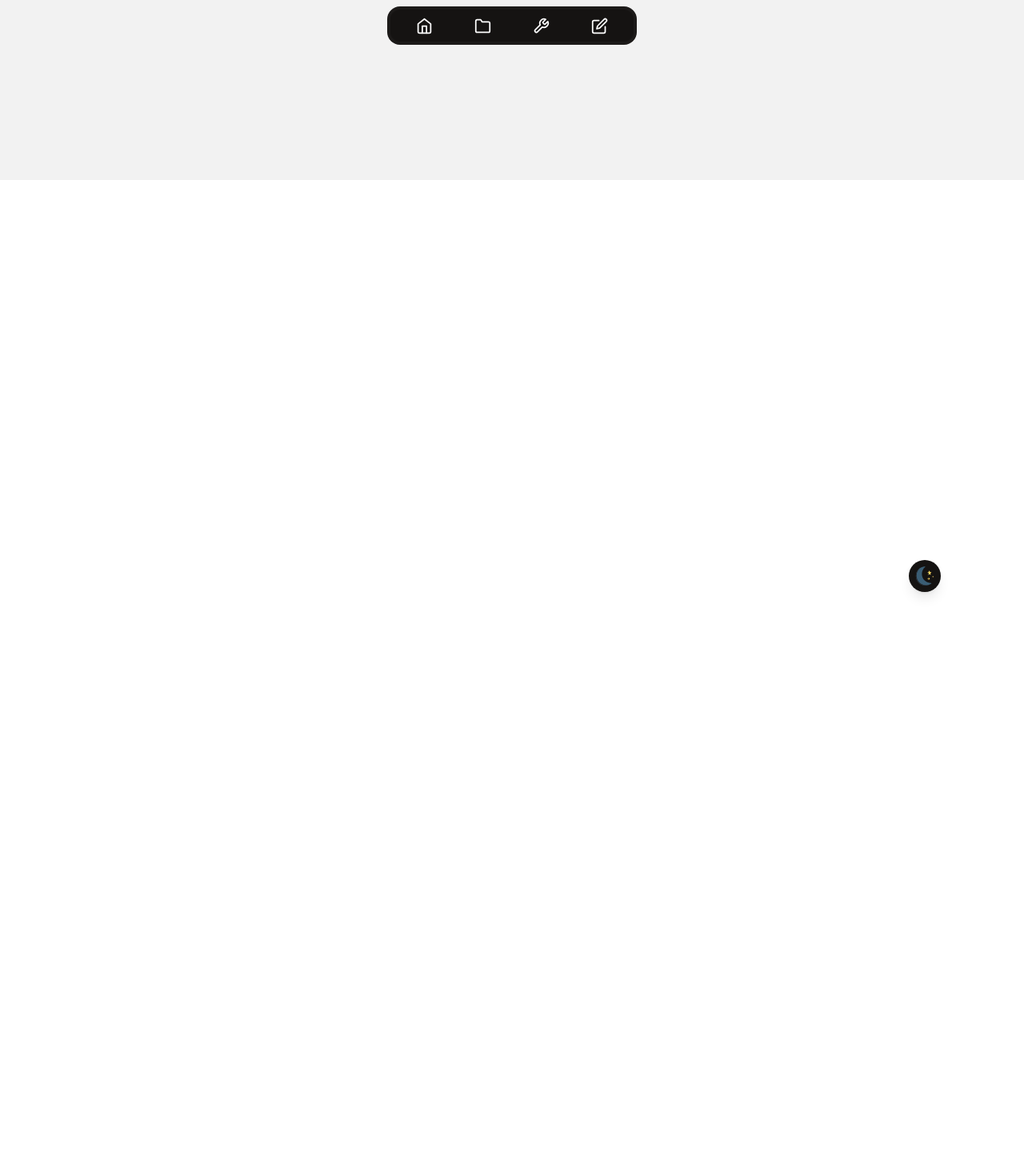
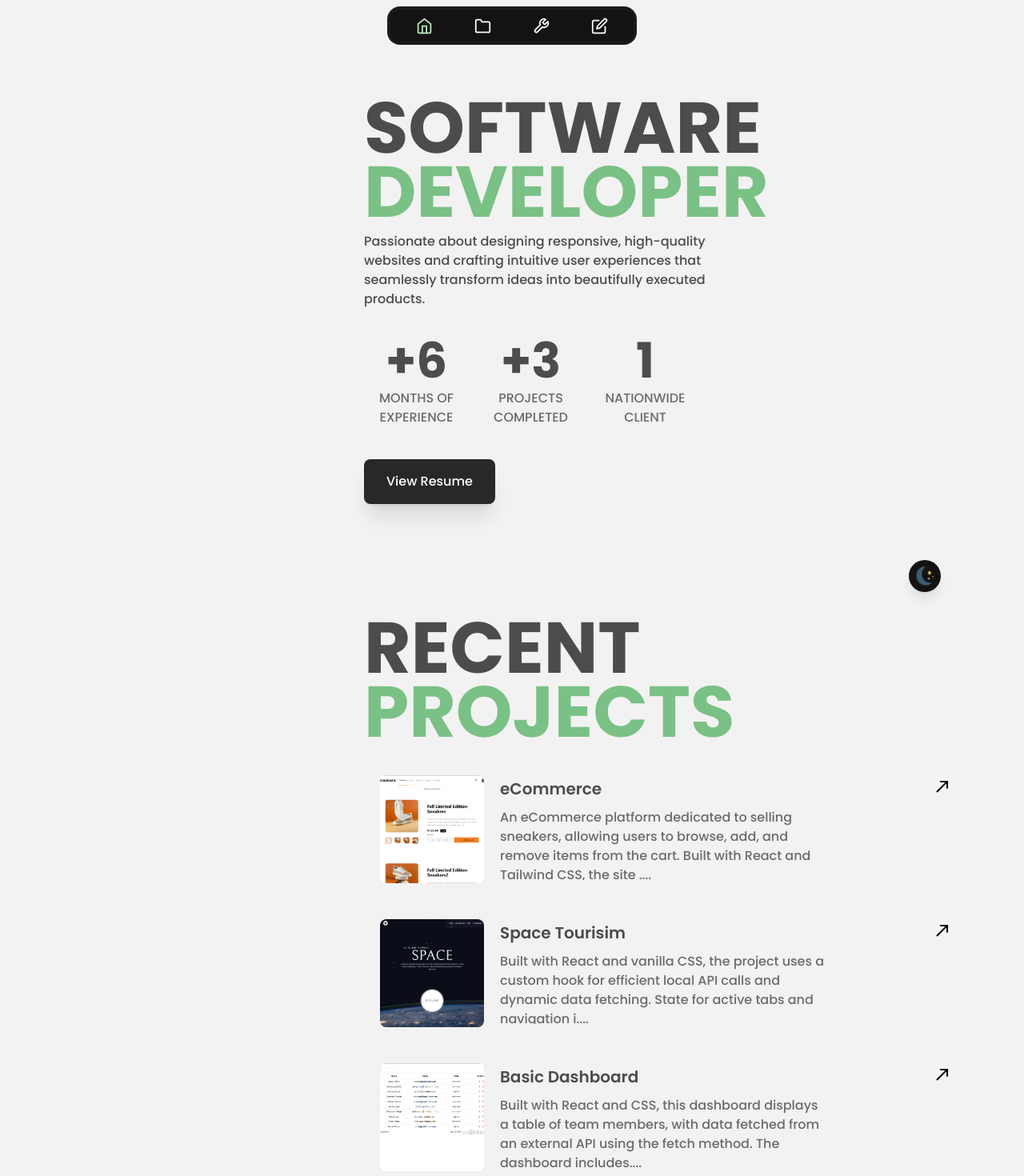
Before and after one commit to Maap014/portfolio, a Next.js app: page / in a window 1280 px wide. Shown: the part 20-1490 px from the top of the page at 80% size. Before the commit the page ends 800 px from the top, so only its background shows below. Built offline with nearby package versions, Linux system fonts and the light colour scheme.

Commit message:
uncomment the homepage

```diff
--- a/app/page.tsx
+++ b/app/page.tsx
@@ -1,75 +1,74 @@
 "use client";
-// import Profilecard from "./components/profileCard/profilecard";
-// import { RecentProject } from "./components/sections/recentProject/section";
-// import { Tools } from "./components/sections/tools/section";
-// import { WriteMe } from "./components/sections/writeMe/section";
-// import { analytics } from "./constants/constants";
-// import { ContactProvider } from "./context/useContact";
+import Profilecard from "./components/profileCard/profilecard";
+import { RecentProject } from "./components/sections/recentProject/section";
+import { Tools } from "./components/sections/tools/section";
+import { WriteMe } from "./components/sections/writeMe/section";
+import { analytics } from "./constants/constants";
+import { ContactProvider } from "./context/useContact";
 
 export default function Home() {
-  // const handleViewCv = () => {
-  //   if (typeof window !== "undefined") {
-  //     window.open("/cv/AUGUSTINE-MAYAKI-FE-CV.pdf", "_blank");
-  //   }
-  // };
+  const handleViewCv = () => {
+    if (typeof window !== "undefined") {
+      window.open("/cv/AUGUSTINE-MAYAKI-FE-CV.pdf", "_blank");
+    }
+  };
   return (
-    <></>
-    // <ContactProvider>
-    //   <section id="/" className="float-down">
-    //     <div className="1024:hidden">
-    //       <Profilecard />
-    //     </div>
-    //     <div className="flex items-center 1024:items-start justify-center flex-col gap-[10px] text-center 1024:text-start mt-[30px] 1024:mt-0">
-    //       <h1 className="text-primary-titleText1 text-[52px] 768:text-[90px] 1300:text-[100px] font-bold leading-[45px] 655:leading-[80px] ">
-    //         SOFTWARE
-    //         <span className="text-primary-titleText2"> DEVELOPER</span>
-    //       </h1>
-    //       <p className=" w-full max-w-[480px] text-primary-grey-100 text-base 1300:text-lg">
-    //         Passionate about designing responsive, high-quality websites and
-    //         crafting intuitive user experiences that seamlessly transform ideas
-    //         into beautifully executed products.
-    //       </p>
-    //     </div>
-    //     <div className="flex gap-3 flex-wrap justify-center 1024:justify-start text-center mt-[30px]">
-    //       {analytics.map((item, i) => {
-    //         const lastOf = i === analytics.length - 1;
-    //         return (
-    //           <div key={i} className="max-w-[131px]">
-    //             <p className="text-primary-titleText1 text-[50px] 768:text-[61px] 1300:text-[70px] font-bold leading-[70px]">
-    //               <span className="text-primary-plusSign">
-    //                 {!lastOf && "+"}
-    //               </span>
-    //               {item.value}
-    //             </p>
-    //             <p className="text-primary-grey-200 ">{item.description}</p>
-    //           </div>
-    //         );
-    //       })}
-    //     </div>
-    //     <div className="flex justify-center items-center 1024:block mt-[40px]">
-    //       <button
-    //         className="bg-[#272829] hover:bg-primary-submitBtn shadow-xl border-none px-7 py-4 rounded-lg"
-    //         onClick={handleViewCv}
-    //       >
-    //         View Resume
-    //       </button>
-    //     </div>
-    //   </section>
-    //   <section
-    //     className="mt-[100px] 768:mt-[140px] hidden-section"
-    //     id="projects"
-    //   >
-    //     <RecentProject />
-    //   </section>
-    //   <section className="mt-[100px] 768:mt-[140px] hidden-section" id="tools">
-    //     <Tools />
-    //   </section>
-    //   <section
-    //     className="mt-[100px] 768:mt-[140px] hidden-section"
-    //     id="writeme"
-    //   >
-    //     <WriteMe />
-    //   </section>
-    // </ContactProvider>
+    <ContactProvider>
+      <section id="/" className="float-down">
+        <div className="1024:hidden">
+          <Profilecard />
+        </div>
+        <div className="flex items-center 1024:items-start justify-center flex-col gap-[10px] text-center 1024:text-start mt-[30px] 1024:mt-0">
+          <h1 className="text-primary-titleText1 text-[52px] 768:text-[90px] 1300:text-[100px] font-bold leading-[45px] 655:leading-[80px] ">
+            SOFTWARE
+            <span className="text-primary-titleText2"> DEVELOPER</span>
+          </h1>
+          <p className=" w-full max-w-[480px] text-primary-grey-100 text-base 1300:text-lg">
+            Passionate about designing responsive, high-quality websites and
+            crafting intuitive user experiences that seamlessly transform ideas
+            into beautifully executed products.
+          </p>
+        </div>
+        <div className="flex gap-3 flex-wrap justify-center 1024:justify-start text-center mt-[30px]">
+          {analytics.map((item, i) => {
+            const lastOf = i === analytics.length - 1;
+            return (
+              <div key={i} className="max-w-[131px]">
+                <p className="text-primary-titleText1 text-[50px] 768:text-[61px] 1300:text-[70px] font-bold leading-[70px]">
+                  <span className="text-primary-plusSign">
+                    {!lastOf && "+"}
+                  </span>
+                  {item.value}
+                </p>
+                <p className="text-primary-grey-200 ">{item.description}</p>
+              </div>
+            );
+          })}
+        </div>
+        <div className="flex justify-center items-center 1024:block mt-[40px]">
+          <button
+            className="bg-[#272829] hover:bg-primary-submitBtn shadow-xl border-none px-7 py-4 rounded-lg"
+            onClick={handleViewCv}
+          >
+            View Resume
+          </button>
+        </div>
+      </section>
+      <section
+        className="mt-[100px] 768:mt-[140px] hidden-section"
+        id="projects"
+      >
+        <RecentProject />
+      </section>
+      <section className="mt-[100px] 768:mt-[140px] hidden-section" id="tools">
+        <Tools />
+      </section>
+      <section
+        className="mt-[100px] 768:mt-[140px] hidden-section"
+        id="writeme"
+      >
+        <WriteMe />
+      </section>
+    </ContactProvider>
   );
 }
```
